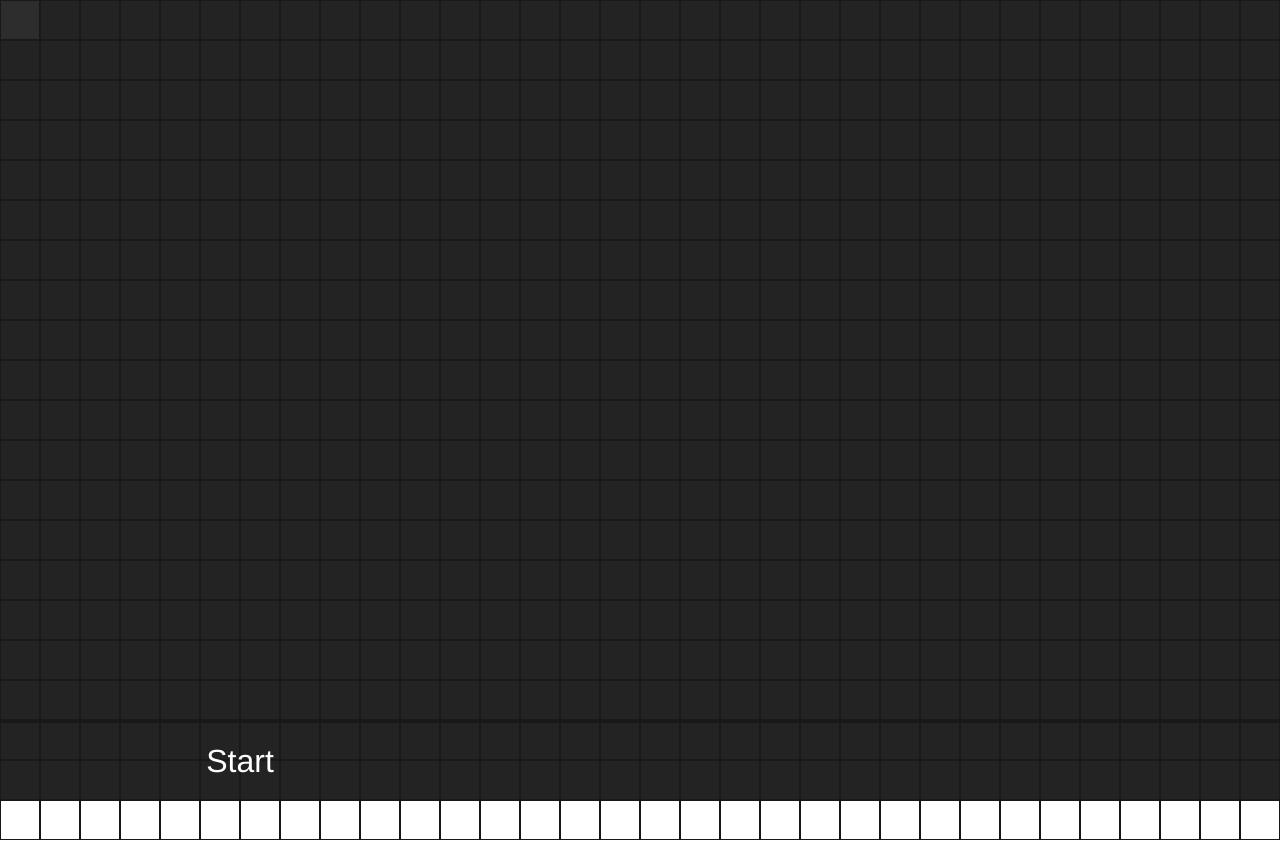
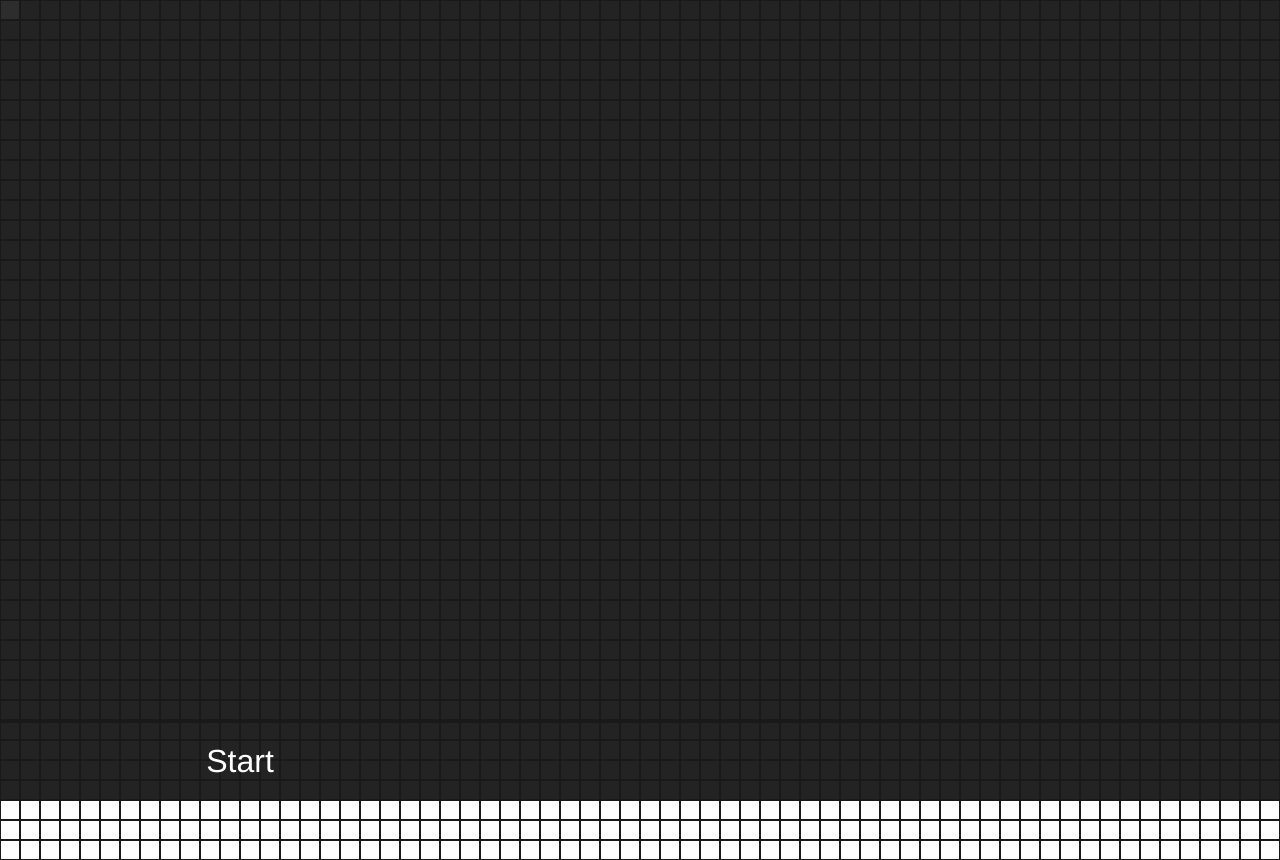
Before and after one commit to scialt61/GameOfLife, a Vue app: page / in a window 1280 px wide. Shown: the top 860 px of the page. Built offline with nearby package versions, Linux system fonts and the light colour scheme.

Commit message:
Added option for configuring cell size

```diff
--- a/src/components/game/cells/CellContainer.vue
+++ b/src/components/game/cells/CellContainer.vue
@@ -15,12 +15,12 @@
         computed: {
             // Returns the style for the gridTemplateRows property
             gridRowStyle() {
-                return `repeat(${this.getNumRows()}, 40px)`;
+                return `repeat(${this.getNumRows()}, ${this.getCellSize()}px)`;
             },
 
             // Returns the style for the gridTemplateColumns property
             gridColumnStyle() {
-                return `repeat(${this.getNumColumns()}, 40px)`;
+                return `repeat(${this.getNumColumns()}, ${this.getCellSize()}px)`;
             }
         }
     };
--- a/src/config.js
+++ b/src/config.js
@@ -1,5 +1,6 @@
 // Contains configs for development
 export default {
-    rows: 21,
-    columns: 48
+    rows: 43,
+    columns: 96,
+    cellSize: 20
 }
--- a/src/mixin.js
+++ b/src/mixin.js
@@ -12,6 +12,11 @@ export default {
         // Returns the number of columns
         getNumColumns() {
             return this.$store.state.columns;
+        },
+
+        // Returns the cell size
+        getCellSize() {
+            return this.$store.state.cellSize;
         },
 
         // Returns the array of cells
--- a/src/store.js
+++ b/src/store.js
@@ -23,6 +23,9 @@ export default new Vuex.Store({
         rows: config.rows,
         columns: config.columns,
 
+        // Represents the size of a cell in pixels
+        cellSize: config.cellSize,
+
         // Represents the cells used in the game (uses 1D array with getter functions)
         cells: filledArray(config.rows * config.columns, Cell(false)),
 
```
